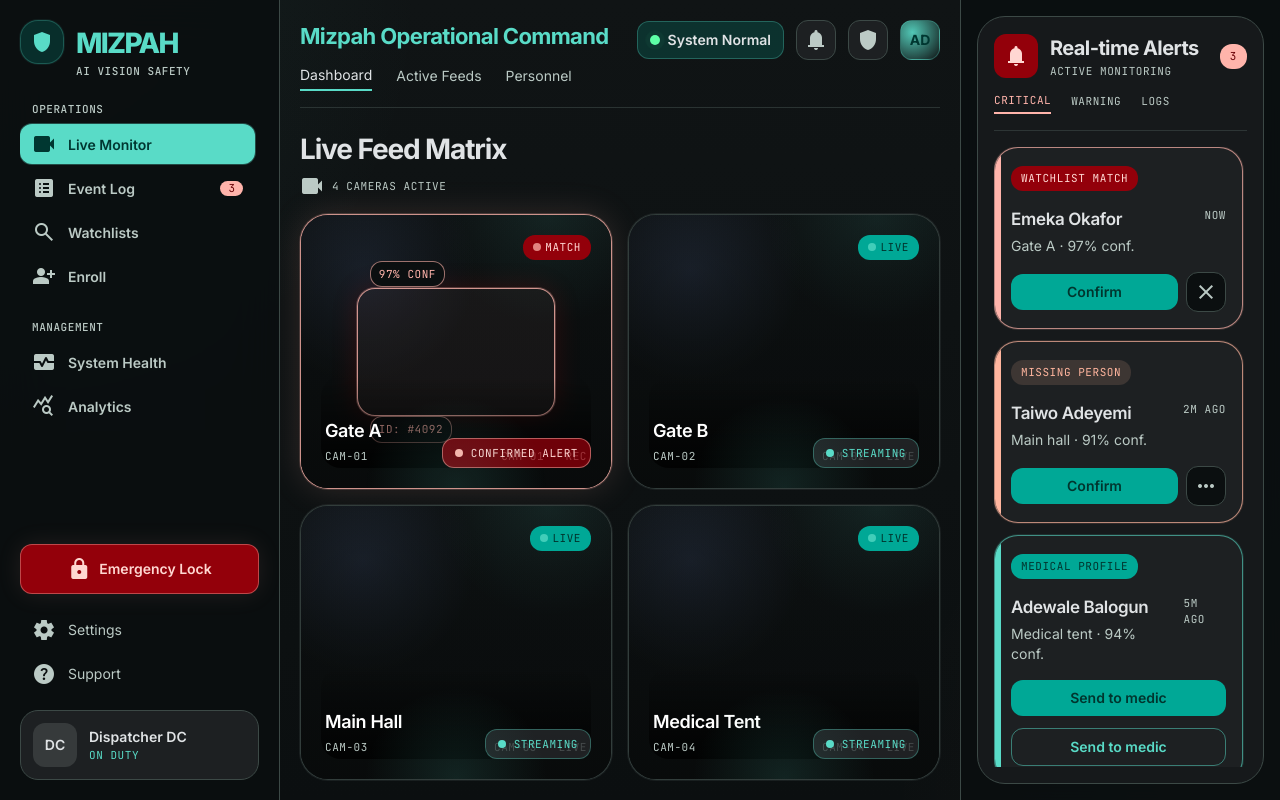
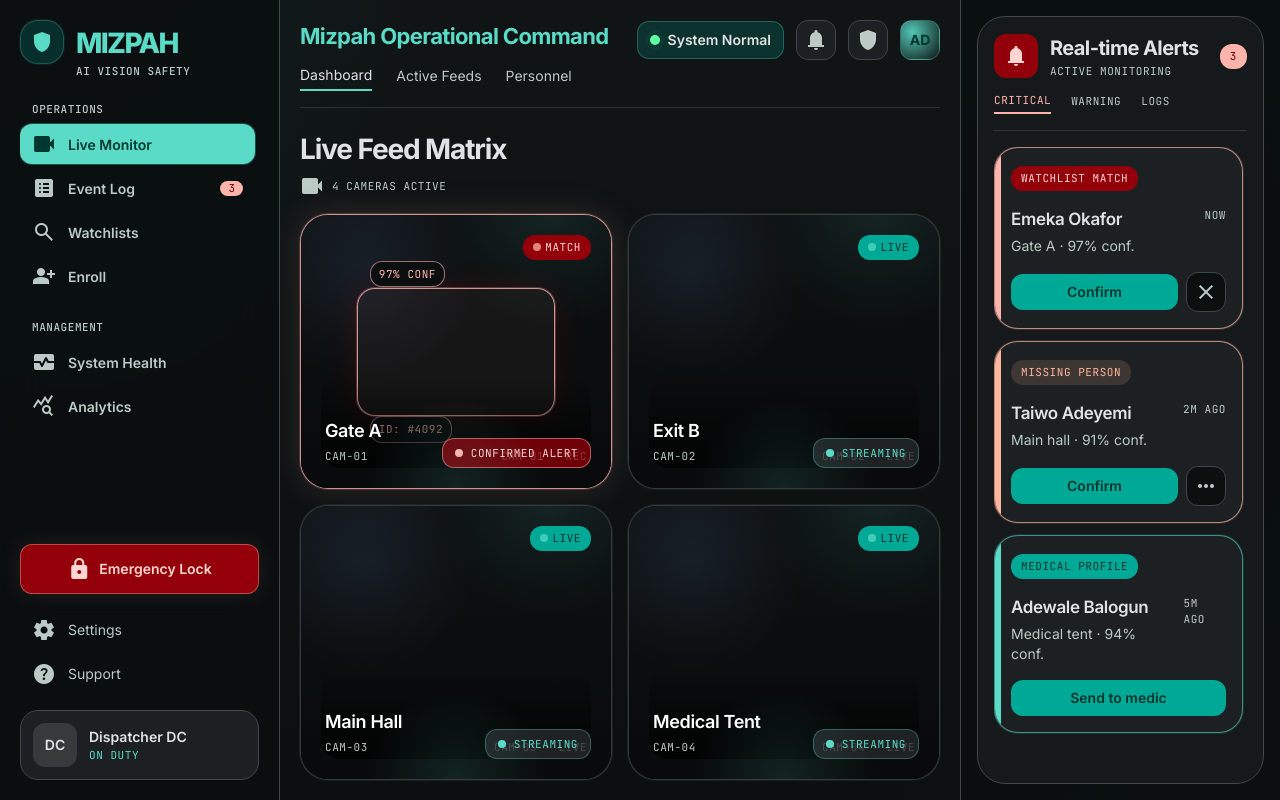
Before and after one commit to clinton-lynx/mizpah-web, a Next.js app: page /dashboard in a window 1280 px wide. Built offline with nearby package versions, Linux system fonts and the light colour scheme.

Commit message:
fix: send to medic

```diff
--- a/src/components/live-monitor/AlertPanel.tsx
+++ b/src/components/live-monitor/AlertPanel.tsx
@@ -133,11 +133,6 @@ export default function AlertPanel() {
                 ) : null}
               </div>
 
-              {alert.tone === "primary" ? (
-                <button className="mt-3 flex w-full items-center justify-center rounded-full border border-primary/50 px-3 py-2 text-sm font-semibold text-primary transition-colors hover:bg-primary-container/20">
-                  Send to medic
-                </button>
-              ) : null}
             </article>
           ))}
         </div>
--- a/src/components/live-monitor/CameraGrid.tsx
+++ b/src/components/live-monitor/CameraGrid.tsx
@@ -10,7 +10,7 @@ const cameras = [
     recordLabel: "CAM-01 • REC",
   },
   {
-    name: "Gate B",
+    name: "Exit B",
     code: "CAM-02",
     status: "live" as const,
     recordLabel: "CAM-02 • LIVE",
```
